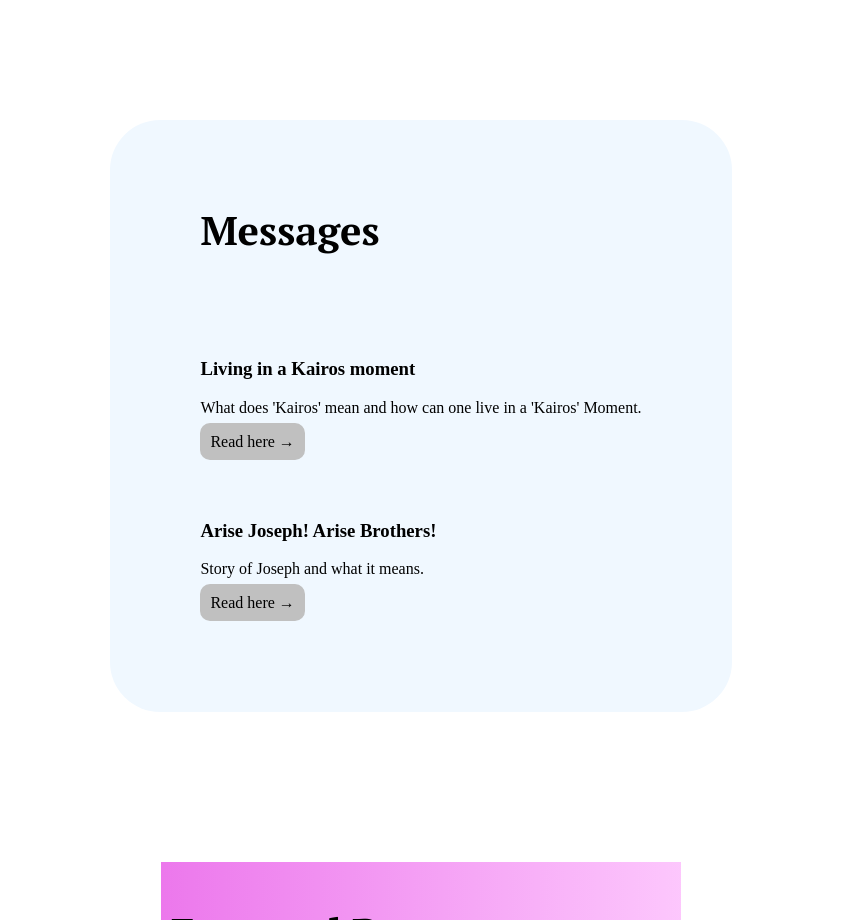
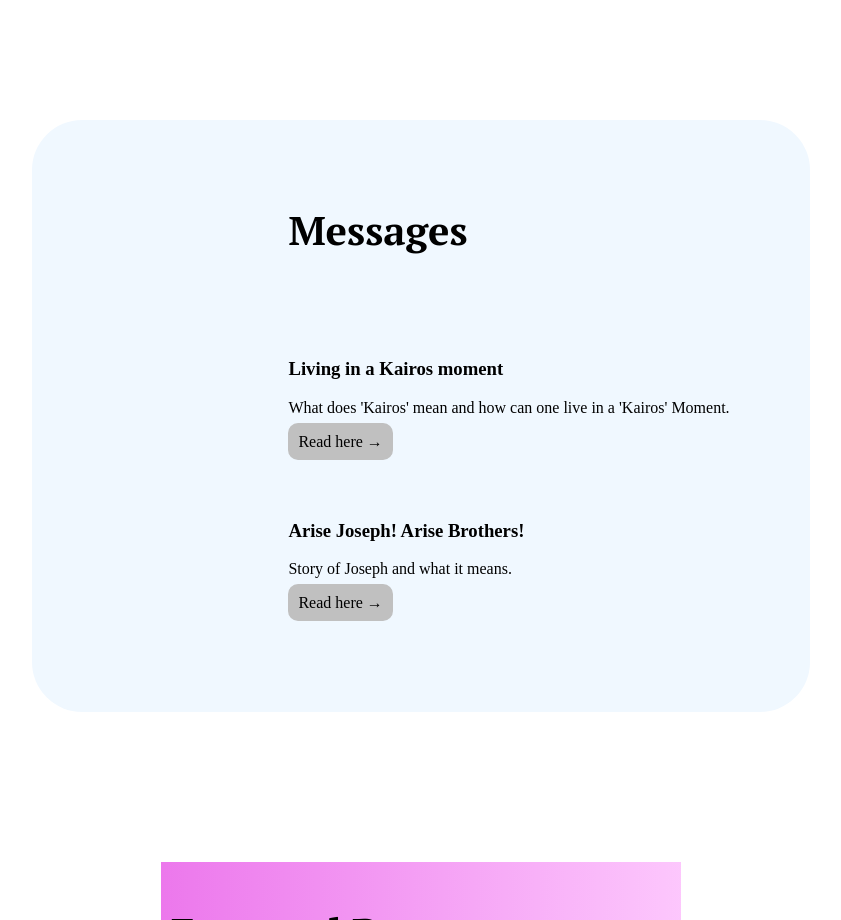
Before and after one commit to LavernPoisson/TheShulamite, a plain HTML site: page index.html in a window 1280 px wide. Shown: the part 1597-2517 px from the top of the page, without its empty margins (219-1060 px from the left). Drawn offline with Linux system fonts and the light colour scheme; a script that the page names is missing; a web font is replaced by a local one.

Commit message:
Update stories.css

```diff
--- a/css/index/stories.css
+++ b/css/index/stories.css
@@ -64,8 +64,8 @@
     display: flex;
     flex-direction: column;
     background-color: aliceblue;
-    padding-left: 90px;
-    padding-right: 90px;
+    padding-left: 20%;
+    padding-right: 80px;
     padding-bottom: 100px;
     padding-top: 50px;
     border-radius: 50px;
```
